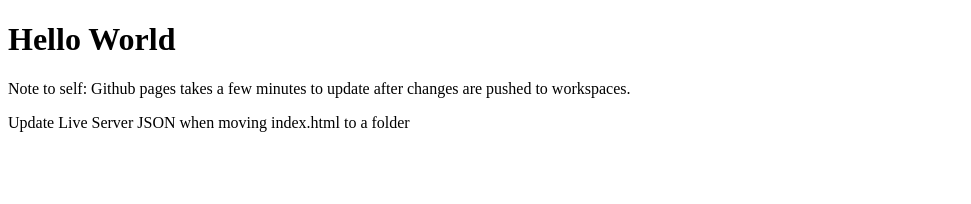
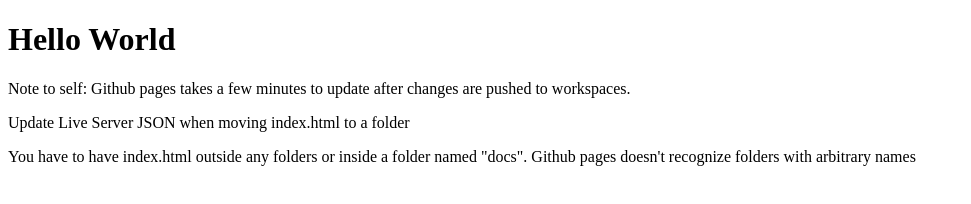
Before and after one commit to AllDuesPaid/HTML5Refresh, a plain HTML site: page docs/index.html in a window 1280 px wide. Shown: the whole page, without its empty margins (0-971 px from the left). Drawn offline with Linux system fonts and the light colour scheme.

Commit message:
updated folder name

```diff
--- a/personal-site/index.html
+++ b/docs/index.html
@@ -9,5 +9,6 @@
     <h1>Hello World</h1>
     <p>Note to self: Github pages takes a few minutes to update after changes are pushed to workspaces.</p>
     <p>Update Live Server JSON when moving index.html to a folder</p>
+    <p>You have to have index.html outside any folders or inside a folder named "docs". Github pages doesn't recognize folders with arbitrary names</p>
 </body>
 </html>
```
